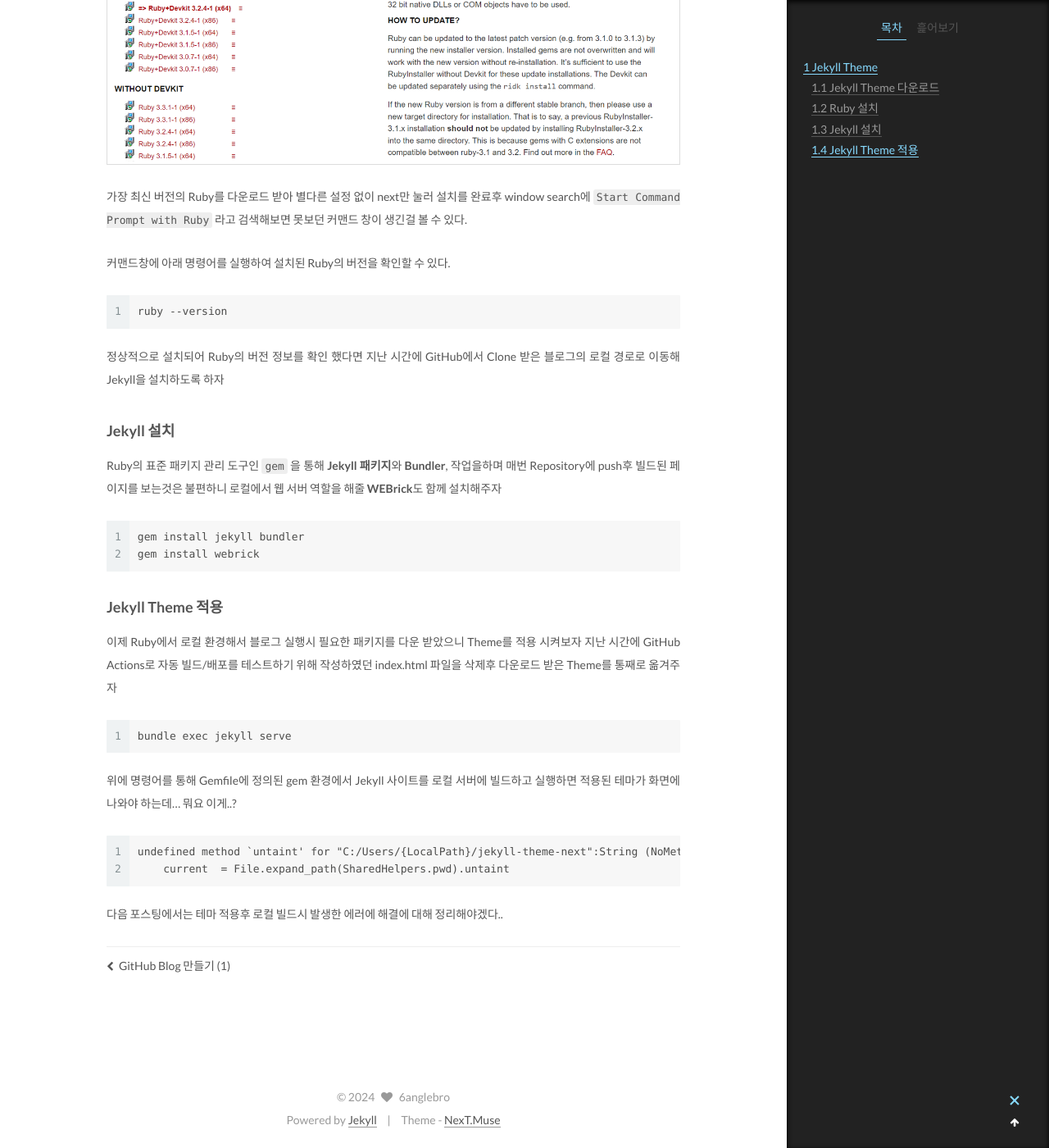
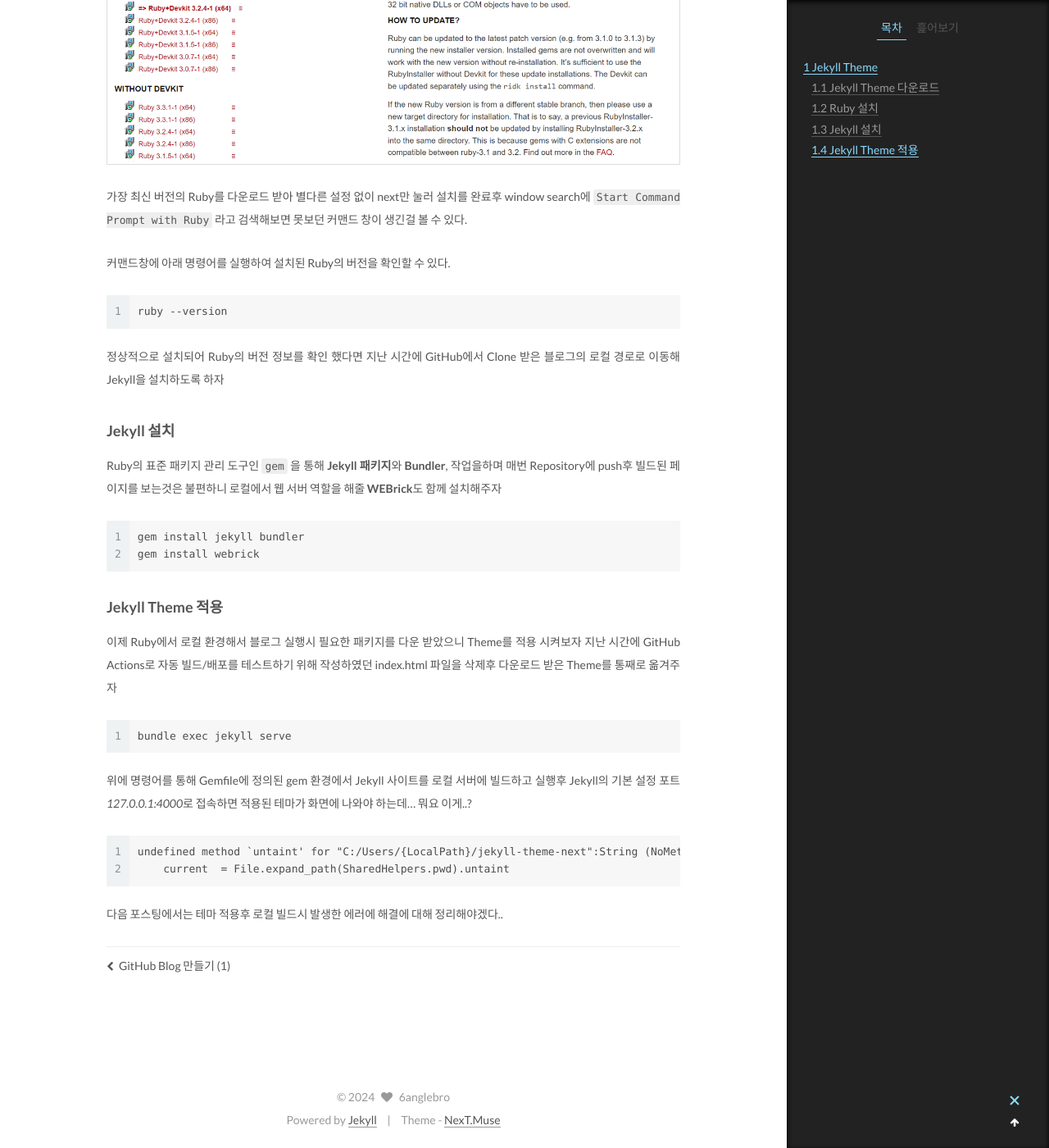
Before and after one commit to yukmekim/yukmekim.github.io, a Jekyll site: the page built from _posts/2024-03-26-github-blog-2.md, in a window 1280 px wide and 1400 px high, scrolled down 1903 px. Shown: the whole window at 82% size. Built offline with Jekyll 4.4.1, drawn with Linux system fonts in a browser that asks for light colours.

Commit message:
change italic

````diff
--- a/_posts/2024-03-26-github-blog-2.md
+++ b/_posts/2024-03-26-github-blog-2.md
@@ -65,7 +65,7 @@
 bundle exec jekyll serve
 ```
 
-위에 명령어를 통해 Gemfile에 정의된 gem 환경에서 Jekyll 사이트를 로컬 서버에 빌드하고 실행하면 적용된 테마가 화면에 나와야 하는데... 뭐요 이게..?
+위에 명령어를 통해 Gemfile에 정의된 gem 환경에서 Jekyll 사이트를 로컬 서버에 빌드하고 실행후 Jekyll의 기본 설정 포트 *127.0.0.1:4000*로 접속하면 적용된 테마가 화면에 나와야 하는데... 뭐요 이게..?
 
 ```
 undefined method `untaint' for "C:/Users/{LocalPath}/jekyll-theme-next":String (NoMethodError)
````
